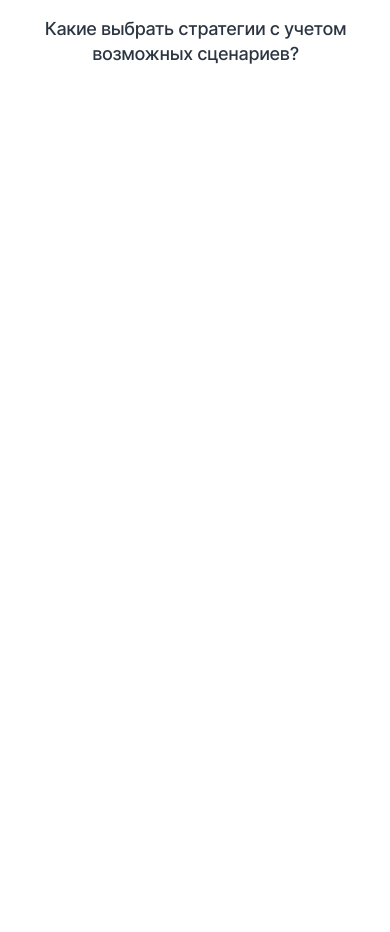
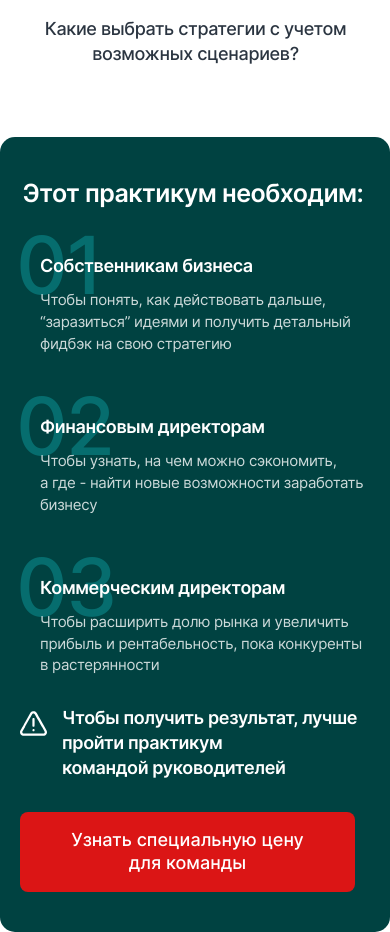
Before and after one commit to Argayash1/cbo-test-task, a React app: page / in a window 390 px wide. Shown: the part 1560-2492 px from the top of the page. Before the commit the page ends 1697 px from the top, so only its background shows below. Built offline with nearby package versions, Linux system fonts and the light colour scheme.

Commit message:
feat: сделать адаптив TargetAudience

```diff
--- a/src/components/CTA/CTA.module.scss
+++ b/src/components/CTA/CTA.module.scss
@@ -13,7 +13,7 @@
 	height: 56px;
 
 	@media screen and (max-width: 986px) {
-		&:not(.rootTypeLead) {
+		&:not(.rootTypeLead, .rootTypeCentered) {
 			margin-right: 30px;
 			margin-bottom: 2px;
 			align-self: center;
@@ -21,7 +21,7 @@
 	}
 
 	@media screen and (max-width: 531px) {
-		&:not(.rootTypeLead) {
+		&:not(.rootTypeLead, .rootTypeCentered) {
 			margin-right: 20px;
 			margin-bottom: 1px;
 		}
@@ -56,4 +56,16 @@
 .rootTypeCentered {
 	margin-left: auto;
 	margin-right: auto;
+	width: 459px;
 }
+
+.rootTypeTargetAudience {
+	@media screen and (max-width: 531px) {
+		width: 335px;
+		height: 80px;
+		padding-left: 51px;
+		padding-right: 51px;
+		text-align: center;
+		margin-left: 4px;
+	}
+}
--- a/src/components/CTA/index.tsx
+++ b/src/components/CTA/index.tsx
@@ -21,6 +21,7 @@ export const CTA = ({
 				[styles.rootTypeLead]: type === 'lead',
 				[styles.rootTypeCentered]:
 					type === 'target-audience' || type === 'how-it-will-go',
+				[styles.rootTypeTargetAudience]: type === 'target-audience',
 			})}
 		>
 			{linkText}
--- a/src/components/Main/index.tsx
+++ b/src/components/Main/index.tsx
@@ -16,7 +16,7 @@ export const Main = () => {
 		<main>
 			<Lead />
 			<Questions />
-			{/* <TargetAudience /> */}
+			<TargetAudience />
 			{/* <PracticeActivities /> */}
 			{/* <HowItWillGo /> */}
 			{/* <AboutAuthor /> */}
--- a/src/components/SectionTitle/SectionTitle.module.scss
+++ b/src/components/SectionTitle/SectionTitle.module.scss
@@ -18,10 +18,13 @@
 		line-height: 1.42;
 		letter-spacing: -0.7px;
 		max-width: 561px;
+		min-height: 50px;
 	}
 
 	@media screen and (max-width: 571px) {
-		max-width: 355px;
+		&:not(.rootPlaceTargetAudience) {
+			max-width: 355px;
+		}
 	}
 
 	@media screen and (max-width: 531px) {
@@ -29,6 +32,7 @@
 		line-height: 1.28;
 		letter-spacing: -0.5px;
 		max-width: 253px;
+		min-height: 32px;
 	}
 }
 
@@ -38,6 +42,10 @@
 
 .rootPlaceTargetAudience {
 	color: #fff;
+
+	@media screen and (max-width: 531px) {
+		max-width: none;
+	}
 }
 
 .rootTypeTextAlignLeft {
--- a/src/components/TargetAudience/TargetAudience.module.scss
+++ b/src/components/TargetAudience/TargetAudience.module.scss
@@ -2,13 +2,45 @@
 @import '../../assets/styles/mixins/_main-text-font.scss';
 
 .root {
-	background-color: #004241;
-	border-radius: 30px;
+	background-color: #fff;
+
+	@media screen and (max-width: 986px) {
+		box-sizing: border-box;
+		padding-left: 31px;
+		padding-right: 30px;
+	}
+
+	@media screen and (max-width: 531px) {
+		padding-left: 0;
+		padding-right: 0;
+	}
 }
 
 .container {
 	@include section-flex-container(75, 120, 75);
-	height: 594px;
+	min-height: 594px;
+	font-size: 0;
+	background-color: #004241;
+	border-radius: 30px;
+
+	@media screen and (max-width: 1360px) {
+		padding-left: 70px;
+		padding-right: 70px;
+	}
+
+	@media screen and (max-width: 1243px) {
+		padding-left: 50px;
+		padding-right: 50px;
+	}
+
+	@media screen and (max-width: 1006px) {
+		padding: 50px 40px;
+		border-radius: 15px;
+	}
+
+	@media screen and (max-width: 560px) {
+		padding: 40px 20px 40px 16px;
+	}
 }
 
 .list {
@@ -18,19 +50,53 @@
 	margin: 40px 0 0;
 	padding: 0;
 	font-size: 0;
+
+	@media screen and (max-width: 986px) {
+		flex-direction: column;
+		gap: 30px;
+		margin-top: 20px;
+	}
+
+	@media screen and (max-width: 531px) {
+		margin-top: 15px;
+	}
 }
 
 .warningContainer {
 	display: flex;
+	justify-content: center;
 	gap: 17px;
-	margin: 50px auto;
-	width: max-content;
+	margin: 50px 0 48px;
+
+	@media screen and (max-width: 986px) {
+		margin-top: 41px;
+		margin-bottom: 41px;
+		gap: 15px;
+	}
+
+	@media screen and (max-width: 531px) {
+		margin-top: 30px;
+		margin-bottom: 31px;
+		margin-left: 4px;
+	}
 }
 
 .warningIcon {
 	width: 33px;
 	height: 30px;
 	background-image: url('../../assets/images/target-audience-warning-icon.svg');
+	background-size: contain;
+	flex-shrink: 0;
+
+	@media screen and (max-width: 986px) {
+		width: 28px;
+		height: 25px;
+		margin-top: 5px;
+	}
+
+	@media screen and (max-width: 531px) {
+		width: 27px;
+	}
 }
 
 .warning {
@@ -38,4 +104,17 @@
 	margin: 0;
 	padding: 0;
 	letter-spacing: -0.48px;
+	min-height: 35px;
+
+	@media screen and (max-width: 986px) {
+		font-size: 21px;
+		line-height: 1.42;
+		letter-spacing: -0.42px;
+	}
+
+	@media screen and (max-width: 531px) {
+		font-size: 18px;
+		line-height: 1.38;
+		letter-spacing: -0.36px;
+	}
 }
--- a/src/components/TargetAudience/index.tsx
+++ b/src/components/TargetAudience/index.tsx
@@ -27,8 +27,8 @@ export const TargetAudience = () => {
 				<div className={styles.warningContainer}>
 					<span className={styles.warningIcon}></span>
 					<p className={styles.warning}>
-						Чтобы получить результат, лучше пройти практикум командой
-						руководителей
+						Чтобы получить результат, лучше пройти практикум
+						командой&nbsp;руководителей
 					</p>
 				</div>
 				<CTA
--- a/src/components/TargetAudienceCard/TargetAudienceCard.module.scss
+++ b/src/components/TargetAudienceCard/TargetAudienceCard.module.scss
@@ -1,21 +1,45 @@
 @import '../../assets/styles/mixins/_main-text-font.scss';
 
 .root {
-	width: 368px;
-	height: 158px;
+	max-width: 368px;
+	min-height: 158px;
 	position: relative;
 	box-sizing: border-box;
 	padding-left: 30px;
 	padding-top: 31px;
+
+	@media screen and (max-width: 986px) {
+		max-width: none;
+		min-height: 108px;
+	}
+
+	@media screen and (max-width: 531px) {
+		padding-left: 24px;
+		padding-top: 30px;
+	}
 }
 
 .number {
 	@include main-text-font(115, 500, 0.86, #0c999c);
 	position: absolute;
-	top: 6px;
-	left: -3px;
+	top: 2px;
+	left: 0;
 	z-index: 0;
 	opacity: 0.5;
+	letter-spacing: -2.3px;
+
+	@media screen and (max-width: 986px) {
+		font-size: 100px;
+		line-height: 1;
+		letter-spacing: -2px;
+	}
+
+	@media screen and (max-width: 531px) {
+		font-size: 80px;
+		line-height: 1;
+		letter-spacing: -1.6px;
+		top: 1px;
+	}
 }
 
 .title {
@@ -25,6 +49,28 @@
 	margin: 0 0 15px;
 	padding: 0;
 	letter-spacing: -0.48px;
+	min-height: 35px;
+
+	@media screen and (max-width: 986px) {
+		font-size: 21px;
+		line-height: 1;
+		letter-spacing: -0.42px;
+		min-height: 21px;
+	}
+
+	@media screen and (max-width: 531px) {
+		font-size: 18px;
+		line-height: 1.38;
+		letter-spacing: -0.36px;
+		min-height: 25px;
+		margin-bottom: 10px;
+	}
+}
+
+.titleTypeFirst {
+	@media screen and (max-width: 986px) {
+		margin-bottom: 10px;
+	}
 }
 
 .description {
@@ -35,4 +81,15 @@
 	padding: 0;
 	letter-spacing: -0.32px;
 	opacity: 0.8;
+	min-height: 25px;
+
+	@media screen and (max-width: 986px) {
+		min-height: 50px;
+	}
+
+	@media screen and (max-width: 531px) {
+		font-size: 15px;
+		line-height: 1.46;
+		letter-spacing: -0.3px;
+	}
 }
--- a/src/components/TargetAudienceCard/index.tsx
+++ b/src/components/TargetAudienceCard/index.tsx
@@ -1,5 +1,6 @@
 import React from 'react'
 import styles from './TargetAudienceCard.module.scss'
+import { clsx } from 'clsx'
 
 interface ITargetAudienceCardProps {
 	cardNumber: string
@@ -15,7 +16,13 @@ export const TargetAudienceCard = ({
 	return (
 		<article className={styles.root}>
 			<span className={styles.number}>{cardNumber}</span>
-			<h3 className={styles.title}>{cardTitle}</h3>
+			<h3
+				className={clsx(styles.title, {
+					[styles.titleTypeFirst]: cardNumber === '01',
+				})}
+			>
+				{cardTitle}
+			</h3>
 			<p className={styles.description}>{cardText}</p>
 		</article>
 	)
```
